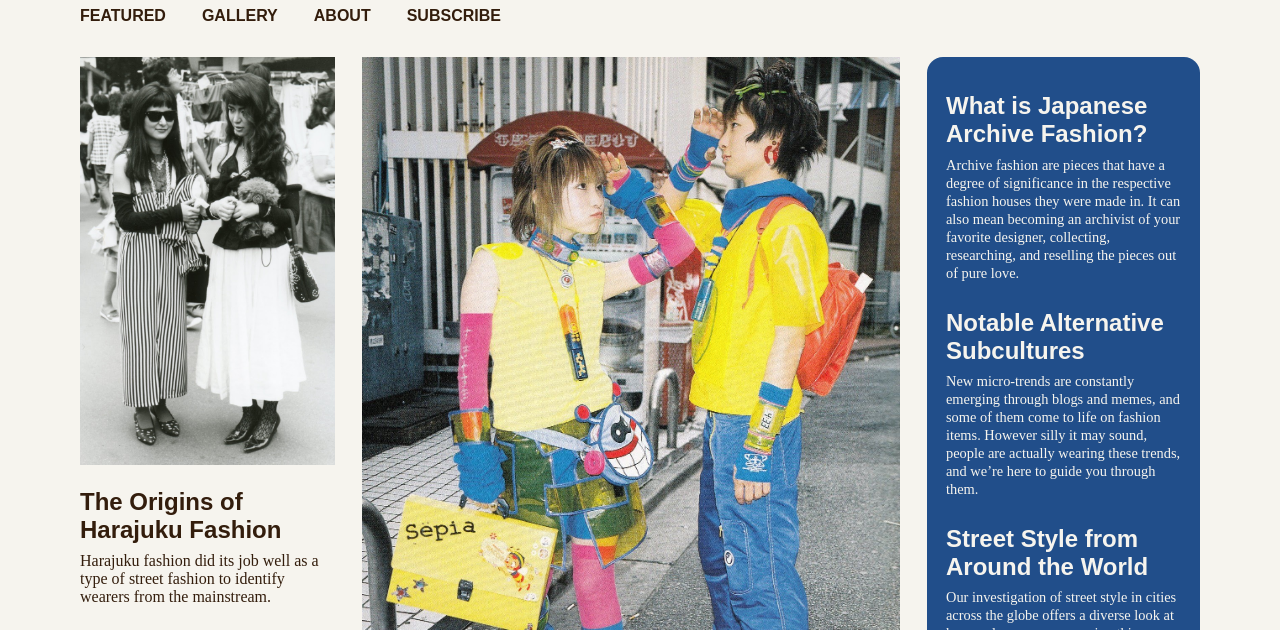
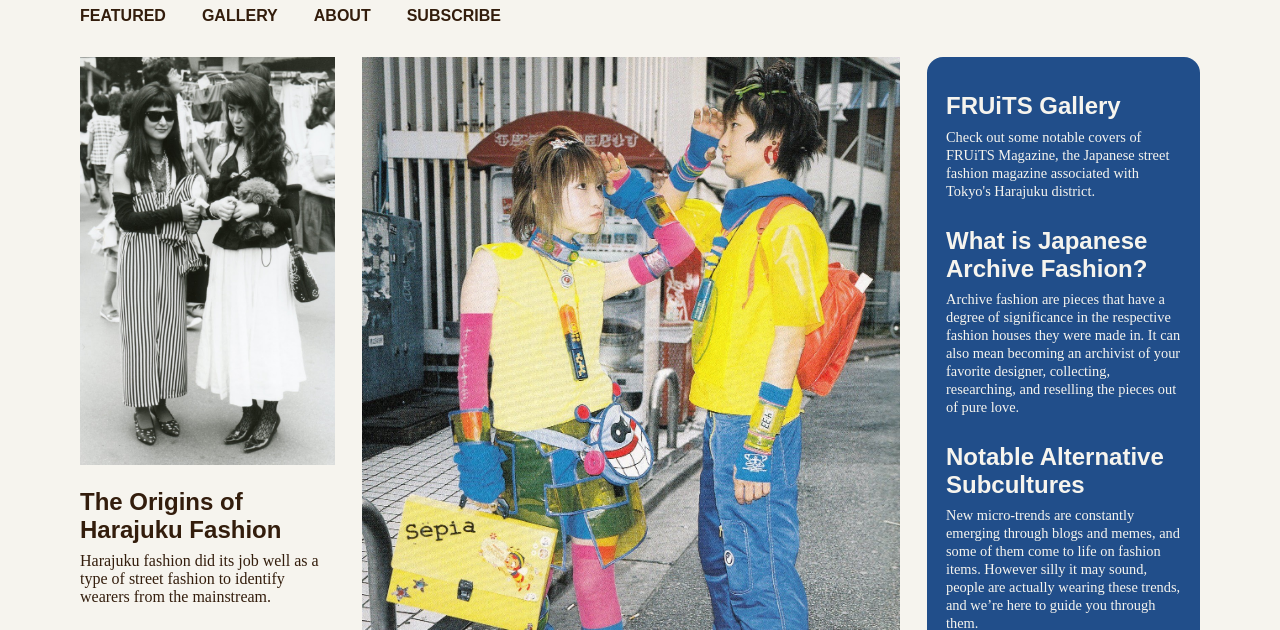
Before and after one commit to grc-kitagaki/grc-kitagaki.github.io, a plain HTML site: page grc339/digital-magazine/index.html in a window 1280 px wide. Shown: the part 170-800 px from the top of the page. Drawn offline with Linux system fonts and the light colour scheme.

Commit message:
Add files via upload

```diff
--- a/grc339/digital-magazine/index.html
+++ b/grc339/digital-magazine/index.html
@@ -116,6 +116,16 @@
                 </section>
             </main>
             <aside>
+                 <section class="tertiary">
+                    <a href="photogallery.html">
+                        <h3>
+                            <span>FRUiTS Gallery</span>
+                        </h3>
+                        <p>
+                            <span> Check out some notable covers of FRUiTS Magazine, the Japanese street fashion magazine associated with Tokyo's Harajuku district. </span>
+                        </p>
+                    </a>
+                </section>
                 <section class="tertiary">
                     <a href="#">
                         <h3>
```
